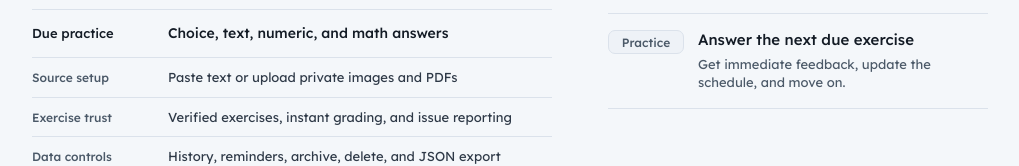
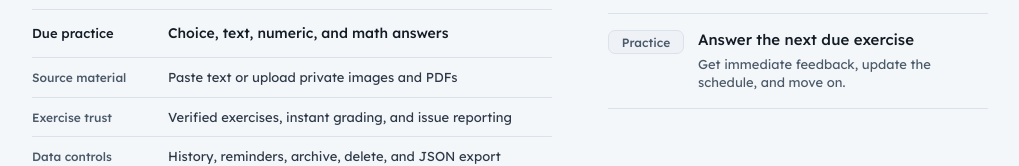
Before and after one commit to bennetthilberg/learnrecur, a Next.js app: page / in a window 1280 px wide. Shown: the part 388-554 px from the top of the page, without its empty margins (130-1149 px from the left). Built offline with nearby package versions, Linux system fonts and the light colour scheme; no server answers.

Commit message:
refactor(entry): clarify source capability

```diff
--- a/src/app/page.tsx
+++ b/src/app/page.tsx
@@ -19,7 +19,7 @@ export default async function Home() {
             <dd>Choice, text, numeric, and math answers</dd>
           </div>
           <div>
-            <dt>Source setup</dt>
+            <dt>Source material</dt>
             <dd>Paste text or upload private images and PDFs</dd>
           </div>
           <div>
```
